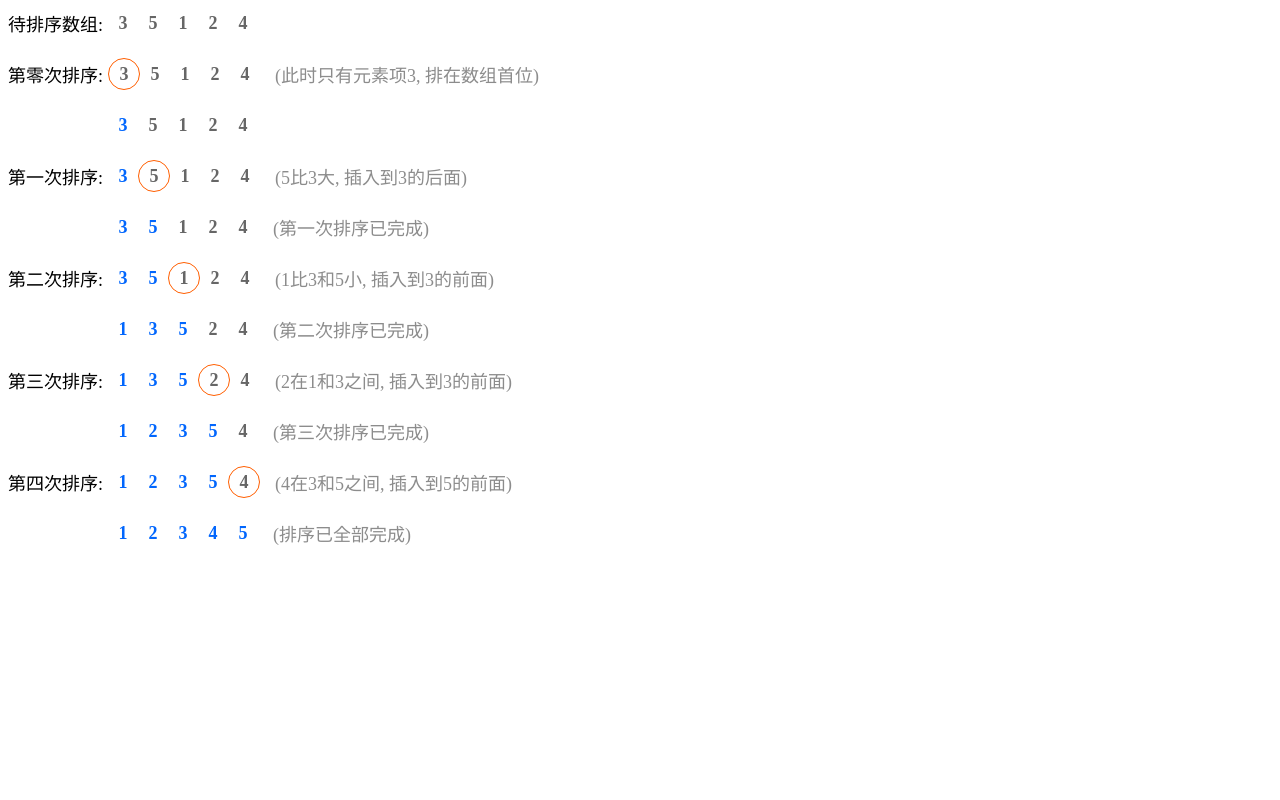
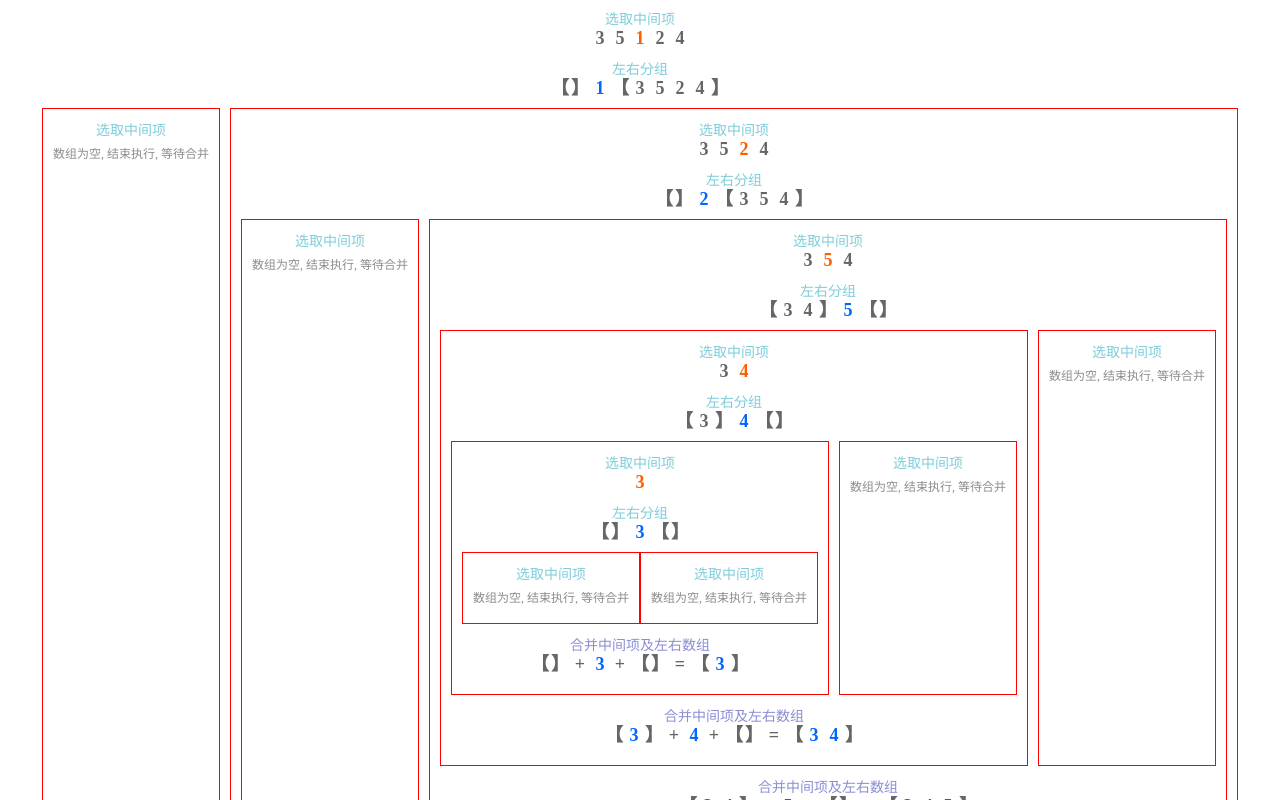
Before and after one commit to ajun568/data-structures-and-algorithms, a React (Create React App) app: page / in a window 1280 px wide. Shown: the top 800 px of the page. Built offline with nearby package versions, Linux system fonts and the light colour scheme; the HTML template or start-up script is replaced by a standard one.

Commit message:
快速排序

```diff
--- a/src/App.tsx
+++ b/src/App.tsx
@@ -1,107 +1,236 @@
-import insertSort from './sort/insertSort';
+import quickSort from './sort/quickSort';
 import './index.css';
 
 const App = ()  => {
-  console.log(insertSort([3, 5, 1, 2, 4]));
+  console.log(quickSort([3, 5, 1, 2, 4]));
   return (
-    <main>
-      <ul className="flex">
-        <p className="label">待排序数组:</p>
+    <main className="flex-all-center">
+      <div>
+      <p className="label-center">选取中间项</p>
+      <ul className="flex-all-center">
         <li>3</li>
         <li>5</li>
-        <li>1</li>
+        <li className="orange">1</li>
         <li>2</li>
         <li>4</li>
       </ul>
-      <ul className="flex">
-        <p className="label">第零次排序: </p>
-        <li className="radius">3</li>
+      <p className="label-center">左右分组</p>
+      <ul className="flex-all-center">
+        <li>【</li>
+        <li>】</li>
+        <li className="blue">1</li>
+        <li>【</li>
+        <li>3</li>
         <li>5</li>
-        <li>1</li>
         <li>2</li>
         <li>4</li>
-        <p className="grey">{`(此时只有元素项3, 排在数组首位)`}</p>
+        <li>】</li>
       </ul>
-      <ul className="flex">
-        <p className="label"></p>
-        <li className="blue">3</li>
+      <div className="flex-justify">
+        <div className="border-red">
+          <p className="label-center">选取中间项</p>
+          <p className="grey font-item">数组为空, 结束执行, 等待合并</p>
+        </div>
+        <div style={{width: 10}}></div>
+        <div className="border-red">
+          <section>
+          <p className="label-center">选取中间项</p>
+          <ul className="flex-all-center">
+            <li>3</li>
             <li>5</li>
-        <li>1</li>
-        <li>2</li>
+            <li className="orange">2</li>
             <li>4</li>
           </ul>
-      <ul className="flex">
-        <p className="label">第一次排序: </p>
+          <p className="label-center">左右分组</p>
+          <ul className="flex-all-center">
+            <li>【</li>
+            <li>】</li>
+            <li className="blue">2</li>
+            <li>【</li>
+            <li>3</li>
+            <li>5</li>
+            <li>4</li>
+            <li>】</li>
+          </ul>
+        <div className="flex-justify">
+        <div className="border-red">
+          <p className="label-center">选取中间项</p>
+          <p className="grey font-item">数组为空, 结束执行, 等待合并</p>
+        </div>
+        <div style={{width: 10}}></div>
+        <div className="border-red">
+        <section>
+          <p className="label-center">选取中间项</p>
+          <ul className="flex-all-center">
+            <li>3</li>
+            <li className="orange">5</li>
+            <li>4</li>
+          </ul>
+          <p className="label-center">左右分组</p>
+          <ul className="flex-all-center">
+            <li>【</li>
+            <li>3</li>
+            <li>4</li>
+            <li>】</li>
+            <li className="blue">5</li>
+            <li>【</li>
+            <li>】</li>
+          </ul>
+        <div className="flex-justify">
+        <div className="border-red">
+          <section>
+          <p className="label-center">选取中间项</p>
+          <ul className="flex-all-center">
+            <li>3</li>
+            <li className="orange">4</li>
+          </ul>
+          <p className="label-center">左右分组</p>
+          <ul className="flex-all-center">
+            <li>【</li>
+            <li>3</li>
+            <li>】</li>
+            <li className="blue">4</li>
+            <li>【</li>
+            <li>】</li>
+          </ul>
+      <div className="flex-justify">
+        <div className="border-red">
+          <section>
+          <p className="label-center">选取中间项</p>
+          <ul className="flex-all-center">
+            <li className="orange">3</li>
+          </ul>
+          <p className="label-center">左右分组</p>
+          <ul className="flex-all-center">
+            <li>【</li>
+            <li>】</li>
             <li className="blue">3</li>
-        <li className="radius">5</li>
-        <li>1</li>
-        <li>2</li>
-        <li>4</li>
-        <p className="grey">{`(5比3大, 插入到3的后面)`}</p>
+            <li>【</li>
+            <li>】</li>
           </ul>
-      <ul className="flex">
-        <p className="label"></p>
+          <div className="flex-justify">
+          <div className="border-red">
+            <p className="label-center">选取中间项</p>
+            <p className="grey font-item">数组为空, 结束执行, 等待合并</p>
+          </div>
+          <div className="border-red">
+            <p className="label-center">选取中间项</p>
+            <p className="grey font-item">数组为空, 结束执行, 等待合并</p>
+          </div>
+          </div>
+          <p className="label-center orther">合并中间项及左右数组</p>
+          <ul className="flex-all-center">
+            <li>【</li>
+            <li>】</li>
+            <li>+</li>
             <li className="blue">3</li>
+            <li>+</li>
+            <li>【</li>
+            <li>】</li>
+            <li>=</li>
+            <li>【</li>
+            <li className="blue">3</li>
+            <li>】</li>
+          </ul>
+          </section>
+        </div>
+        <div style={{width: 10}}></div>
+        <div className="border-red">
+          <p className="label-center">选取中间项</p>
+          <p className="grey font-item">数组为空, 结束执行, 等待合并</p>
+        </div>
+      </div>
+      <p className="label-center orther">合并中间项及左右数组</p>
+          <ul className="flex-all-center">
+          <li>【</li>
+          <li className="blue">3</li>
+            <li>】</li>
+            <li>+</li>
+            <li className="blue">4</li>
+            <li>+</li>
+            <li>【</li>
+            <li>】</li>
+            <li>=</li>
+            <li>【</li>
+            <li className="blue">3</li>
+            <li className="blue">4</li>
+            <li>】</li>
+          </ul>
+      </section>
+        </div>
+        <div style={{width: 10}}></div>
+        <div className="border-red">
+          <p className="label-center">选取中间项</p>
+          <p className="grey font-item">数组为空, 结束执行, 等待合并</p>
+        </div>
+      </div>
+      <p className="label-center orther">合并中间项及左右数组</p>
+          <ul className="flex-all-center">
+          <li>【</li>
+          <li className="blue">3</li>
+          <li className="blue">4</li>
+            <li>】</li>
+            <li>+</li>
             <li className="blue">5</li>
-        <li>1</li>
-        <li>2</li>
-        <li>4</li>
-        <p className="grey">{`(第一次排序已完成)`}</p>
+            <li>+</li>
+            <li>【</li>
+            <li>】</li>
+            <li>=</li>
+            <li>【</li>
+            <li className="blue">3</li>
+            <li className="blue">4</li>
+            <li className="blue">5</li>
+            <li>】</li>
           </ul>
-      <ul className="flex">
-        <p className="label">第二次排序: </p>
+      </section>
+        </div>
+      </div>
+      <p className="label-center orther">合并中间项及左右数组</p>
+          <ul className="flex-all-center">
+          <li>【</li>
+            <li>】</li>
+            <li>+</li>
+            <li className="blue">2</li>
+            <li>+</li>
+            <li>【</li>
             <li className="blue">3</li>
+            <li className="blue">4</li>
             <li className="blue">5</li>
-        <li className="radius">1</li>
-        <li>2</li>
-        <li>4</li>
-        <p className="grey">{`(1比3和5小, 插入到3的前面)`}</p>
-      </ul>
-      <ul className="flex">
-        <p className="label"></p>
-        <li className="blue">1</li>
-        <li className="blue">3</li>
-        <li className="blue">5</li>
-        <li>2</li>
-        <li>4</li>
-        <p className="grey">{`(第二次排序已完成)`}</p>
-      </ul>
-      <ul className="flex">
-        <p className="label">第三次排序: </p>
-        <li className="blue">1</li>
-        <li className="blue">3</li>
-        <li className="blue">5</li>
-        <li className="radius">2</li>
-        <li>4</li>
-        <p className="grey">{`(2在1和3之间, 插入到3的前面)`}</p>
-      </ul>
-      <ul className="flex">
-        <p className="label"></p>
-        <li className="blue">1</li>
+            <li>】</li>
+            <li>=</li>
+            <li>【</li>
             <li className="blue">2</li>
             <li className="blue">3</li>
+            <li className="blue">4</li>
             <li className="blue">5</li>
-        <li>4</li>
-        <p className="grey">{`(第三次排序已完成)`}</p>
+            <li>】</li>
           </ul>
-      <ul className="flex">
-        <p className="label">第四次排序: </p>
+      </section>
+        </div>
+      </div>
+      <p className="label-center orther">合并中间项及左右数组</p>
+          <ul className="flex-all-center">
+          <li>【</li>
+            <li>】</li>
+            <li>+</li>
             <li className="blue">1</li>
+            <li>+</li>
+            <li>【</li>
             <li className="blue">2</li>
             <li className="blue">3</li>
+            <li className="blue">4</li>
             <li className="blue">5</li>
-        <li className="radius">4</li>
-        <p className="grey">{`(4在3和5之间, 插入到5的前面)`}</p>
-      </ul>
-      <ul className="flex">
-        <p className="label"></p>
+            <li>】</li>
+            <li>=</li>
+            <li>【</li>
             <li className="blue">1</li>
             <li className="blue">2</li>
             <li className="blue">3</li>
             <li className="blue">4</li>
             <li className="blue">5</li>
-        <p className="grey">{`(排序已全部完成)`}</p>
+            <li>】</li>
           </ul>
+      </div>
     </main>
   );
 }
--- a/src/index.css
+++ b/src/index.css
@@ -15,14 +15,14 @@ ul, p {
   font-size: 18px;
 }
 ul {
-  margin-bottom: 20px;
+  margin-bottom: 10px;
 }
 ul li {
-  width: 30px;
-  height: 30px;
+  width: 20px;
+  height: 20px;
   text-align: center;
   font-weight: bold;
-  line-height: 30px;
+  line-height: 20px;
   color: #666;
 }
 .label {
@@ -42,3 +42,32 @@ ul li {
   border: 1px solid rgb(255, 94, 0);
   border-radius: 50%;
 }
+.flex-all-center {
+  display: flex;
+  justify-content: center;
+  align-items: center;
+}
+.label-center {
+  font-weight: 500;
+  text-align: center;
+  color: rgb(125, 205, 218);
+  font-size: 14px;
+}
+.flex-justify {
+  display: flex;
+  justify-content: center;
+}
+.font-item {
+  height: 30px;
+  line-height: 30px;
+  font-size: 12px;
+  margin-left: 0;
+}
+.border-red {
+  border: 1px solid red;
+  padding: 10px 10px 10px 10px;
+}
+.orther {
+  margin-top: 10px;
+  color: rgb(137, 142, 212)
+}
--- /dev/null
+++ b/src/sort/quickSort.ts
@@ -0,0 +1,15 @@
+const quickSort = (arr: number[]): number[] => {
+  if (!arr.length) return [];
+
+  let leftArr: number[] = [];
+  let rightArr: number[] = [];
+  let middle = arr.splice(Math.floor(arr.length / 2), 1)[0];
+
+  arr.forEach(item => {
+    item < middle ? leftArr.push(item) : rightArr.push(item);
+  })
+
+  return quickSort(leftArr).concat(middle, quickSort(rightArr));
+}
+
+export default quickSort;
```
Lines whose indentation alone changed are shown as unchanged.
